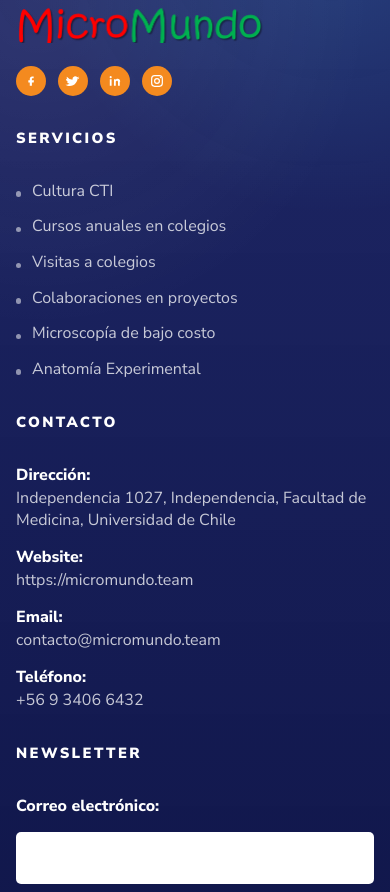
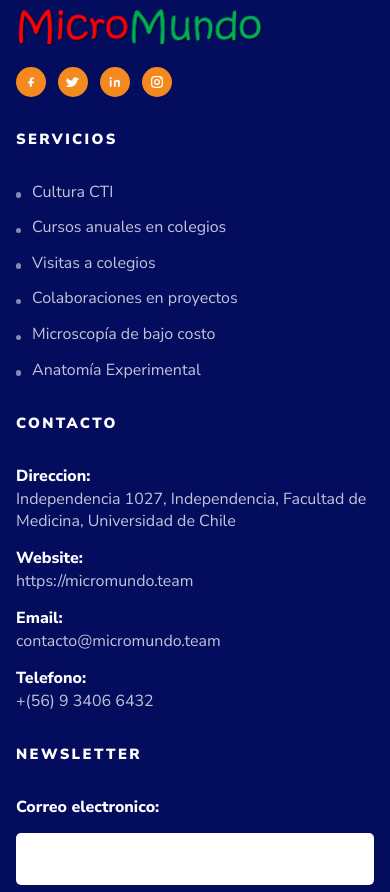
Before and after one commit to fsantibanezleal/FASL_Micromundo_landing, a React (Vite) app: page / in a window 390 px wide. Shown: the part 9688-10580 px from the top of the page. Built offline with nearby package versions, Linux system fonts and the light colour scheme.

Commit message:
fix: blend footer into page flow

```diff
--- a/src/components/Footer.tsx
+++ b/src/components/Footer.tsx
@@ -9,7 +9,7 @@
 
 export function Footer() {
   return (
-    <footer className="site-footer">
+    <footer className="site-footer site-footer--seamless">
       <div className="site-footer__mountain" aria-hidden="true">
         <svg viewBox="0 0 1920 720" preserveAspectRatio="none">
           <defs>
@@ -77,8 +77,11 @@
           <p className="site-footer__heading">Contacto</p>
           <ul className="footer-contact footer-contact--plain">
             <li>
-              <span className="site-footer__contact-label">Dirección:</span>
-              <span>Independencia 1027, Independencia, Facultad de Medicina, Universidad de Chile</span>
+              <span className="site-footer__contact-label">Direccion:</span>
+              <span>
+                Independencia 1027, Independencia, Facultad de Medicina,
+                Universidad de Chile
+              </span>
             </li>
             <li>
               <span className="site-footer__contact-label">Website:</span>
@@ -91,27 +94,33 @@
               <a href={`mailto:${contactInfo.email}`}>{contactInfo.email}</a>
             </li>
             <li>
-              <span className="site-footer__contact-label">Teléfono:</span>
-              <a href={contactInfo.phoneHref}>+56 9 3406 6432</a>
+              <span className="site-footer__contact-label">Telefono:</span>
+              <a href={contactInfo.phoneHref}>{contactInfo.phoneDisplay}</a>
             </li>
           </ul>
         </div>
 
-        <div className="site-footer__column site-footer__column--newsletter" data-reveal>
+        <div
+          className="site-footer__column site-footer__column--newsletter"
+          data-reveal
+        >
           <p className="site-footer__heading">Newsletter</p>
 
           <form
             className="site-footer__newsletter"
             onSubmit={(event) => event.preventDefault()}
           >
-            <label className="site-footer__newsletter-label" htmlFor="footer-email">
-              Correo electrónico:
+            <label
+              className="site-footer__newsletter-label"
+              htmlFor="footer-email"
+            >
+              Correo electronico:
             </label>
             <input
               id="footer-email"
               type="email"
-              placeholder="Agregega tu email aquí"
-              aria-label="Correo electrónico"
+              placeholder="Agrega tu email aqui"
+              aria-label="Correo electronico"
             />
             <button type="submit" className="button site-footer__submit">
               Enviar
@@ -122,7 +131,9 @@
 
       <div className="container site-footer__bottom">
         <div className="site-footer__bottom-links">
-          <Link to="/politicas-de-privacidad">Términos de uso | Políticas de privacidad</Link>
+          <Link to="/politicas-de-privacidad">
+            Terminos de uso | Politicas de privacidad
+          </Link>
         </div>
         <p>Copyright © 2023 MicroMundo. Todos los derechos reservados.</p>
       </div>
--- a/src/index.css
+++ b/src/index.css
@@ -3369,3 +3369,149 @@
     text-align: left;
   }
 }
+
+/* Seamless footer integration */
+.home-collaborators {
+  padding-bottom: 13.5rem;
+}
+
+.site-footer--seamless {
+  position: relative;
+  margin-top: -9.75rem;
+  padding-top: 0;
+  overflow: hidden;
+  isolation: isolate;
+  background: transparent;
+}
+
+.site-footer--seamless::before {
+  content: "";
+  position: absolute;
+  inset: 6.75rem 0 0;
+  background:
+    linear-gradient(180deg, rgba(4, 12, 94, 0.66) 0%, rgba(4, 12, 94, 0.92) 24%, rgba(4, 12, 94, 0.98) 100%),
+    url("/media/decor/maps8.png") center 34% / cover no-repeat;
+  z-index: 0;
+}
+
+.site-footer--seamless::after {
+  content: "";
+  position: absolute;
+  inset: 6.75rem 0 auto;
+  height: 13rem;
+  background:
+    linear-gradient(180deg, rgba(255, 255, 255, 0.12) 0%, rgba(255, 255, 255, 0.03) 35%, rgba(255, 255, 255, 0) 100%);
+  pointer-events: none;
+  z-index: 0;
+}
+
+.site-footer--seamless .site-footer__mountain {
+  top: 0;
+  left: -25%;
+  width: 150%;
+  height: calc(100% + 2rem);
+  z-index: 0;
+}
+
+.site-footer--seamless .site-footer__mountain svg {
+  display: block;
+  width: 100%;
+  height: 100%;
+}
+
+.site-footer--seamless .site-footer__grid,
+.site-footer--seamless .site-footer__bottom {
+  position: relative;
+  z-index: 1;
+}
+
+.site-footer--seamless .site-footer__grid {
+  padding-top: 12rem;
+  padding-bottom: 2.4rem;
+}
+
+.site-footer--seamless .site-footer__brand,
+.site-footer--seamless .site-footer__column {
+  align-self: start;
+}
+
+.site-footer--seamless .site-footer__bottom {
+  padding-top: 1.25rem;
+  padding-bottom: 2.2rem;
+  border-top: 1px solid rgba(255, 255, 255, 0.1);
+}
+
+.site-footer--seamless .site-footer__bottom p {
+  opacity: 0.92;
+}
+
+@media (max-width: 1180px) {
+  .home-collaborators {
+    padding-bottom: 11.5rem;
+  }
+
+  .site-footer--seamless {
+    margin-top: -8.25rem;
+  }
+
+  .site-footer--seamless::before,
+  .site-footer--seamless::after {
+    inset-inline: 0;
+  }
+
+  .site-footer--seamless::before {
+    inset-block-start: 5.75rem;
+  }
+
+  .site-footer--seamless::after {
+    inset-block-start: 5.75rem;
+  }
+
+  .site-footer--seamless .site-footer__mountain {
+    width: 165%;
+    left: -32.5%;
+  }
+
+  .site-footer--seamless .site-footer__grid {
+    padding-top: 10.25rem;
+  }
+}
+
+@media (max-width: 760px) {
+  .home-collaborators {
+    padding-bottom: 9.5rem;
+  }
+
+  .site-footer--seamless {
+    margin-top: -6.5rem;
+  }
+
+  .site-footer--seamless::before {
+    inset: 4.75rem 0 0;
+    background:
+      linear-gradient(180deg, rgba(4, 12, 94, 0.64) 0%, rgba(4, 12, 94, 0.9) 22%, rgba(4, 12, 94, 0.98) 100%),
+      url("/media/decor/maps8.png") center top / cover no-repeat;
+  }
+
+  .site-footer--seamless::after {
+    inset: 4.75rem 0 auto;
+    height: 9rem;
+  }
+
+  .site-footer--seamless .site-footer__mountain {
+    width: 210%;
+    left: -55%;
+    height: calc(100% + 1rem);
+  }
+
+  .site-footer--seamless .site-footer__grid {
+    padding-top: 8.35rem;
+    padding-bottom: 1.85rem;
+    row-gap: 2rem;
+  }
+
+  .site-footer--seamless .site-footer__bottom {
+    padding-top: 0.95rem;
+    padding-bottom: 1.8rem;
+  }
+}
```
